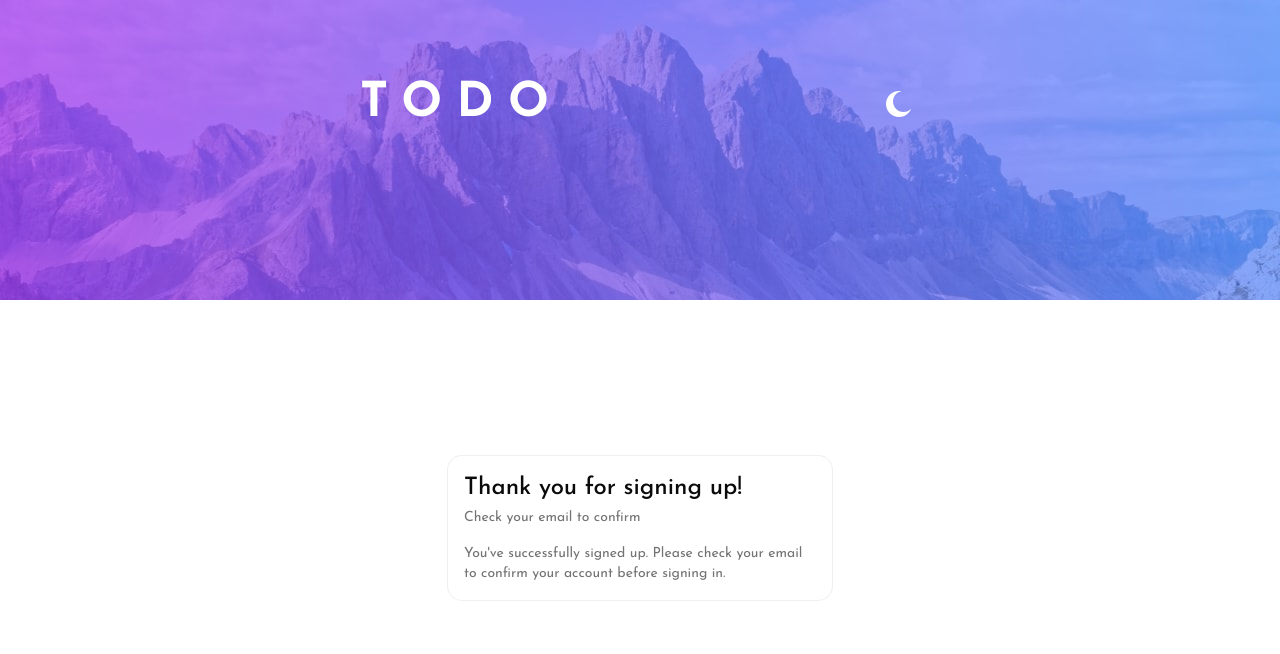
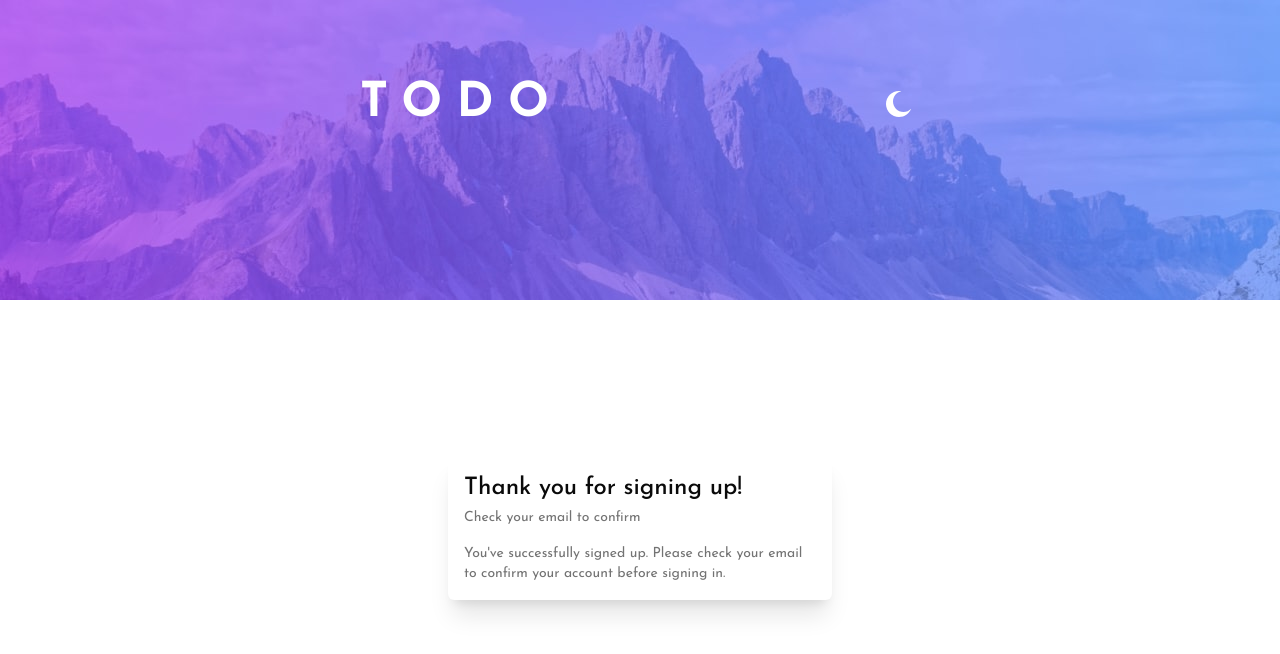
Before and after one commit to jakemsr/todo-postgres, a Next.js app: page /auth/sign-up-success in a window 1280 px wide. Shown: the top 654 px of the page. Built offline with nearby package versions, Linux system fonts and the light colour scheme.

Commit message:
feat: Style cards like homepage

```diff
--- a/components/ui/card.tsx
+++ b/components/ui/card.tsx
@@ -12,7 +12,7 @@
       data-slot="card"
       data-size={size}
       className={cn(
-        "group/card flex flex-col gap-(--card-spacing) overflow-hidden rounded-xl bg-card py-(--card-spacing) text-sm text-card-foreground ring-1 ring-foreground/10 [--card-spacing:--spacing(4)] has-data-[slot=card-footer]:pb-0 has-[>img:first-child]:pt-0 data-[size=sm]:[--card-spacing:--spacing(3)] data-[size=sm]:has-data-[slot=card-footer]:pb-0 *:[img:first-child]:rounded-t-xl *:[img:last-child]:rounded-b-xl",
+        "group/card flex flex-col gap-(--card-spacing) overflow-hidden rounded-sm bg-card py-(--card-spacing) text-sm text-card-foreground shadow-xl [--card-spacing:--spacing(4)] has-data-[slot=card-footer]:pb-0 has-[>img:first-child]:pt-0 data-[size=sm]:[--card-spacing:--spacing(3)] data-[size=sm]:has-data-[slot=card-footer]:pb-0 *:[img:first-child]:rounded-t-xl *:[img:last-child]:rounded-b-xl",
         className
       )}
       {...props}
```
